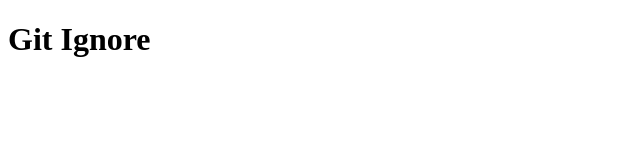
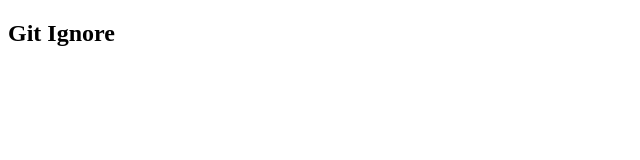
Before and after one commit to MAHIM-002/Git-Ignore, a plain HTML site: page index.html in a window 1280 px wide. Shown: the whole page, without its empty margins (0-640 px from the left). Drawn offline with Linux system fonts and the light colour scheme.

Commit message:
Git Ignore File done

```diff
--- a/index.html
+++ b/index.html
@@ -1,7 +1,7 @@
 <!DOCTYPE html>
 <html lang="en">
 <head>
-    <h1>Git Ignore </h1>
+    <h2>Git Ignore </h2>
     <title>Document</title>
 </head>
 <body>
```
Also changed, not shown: app.js (added), 1 other file.
